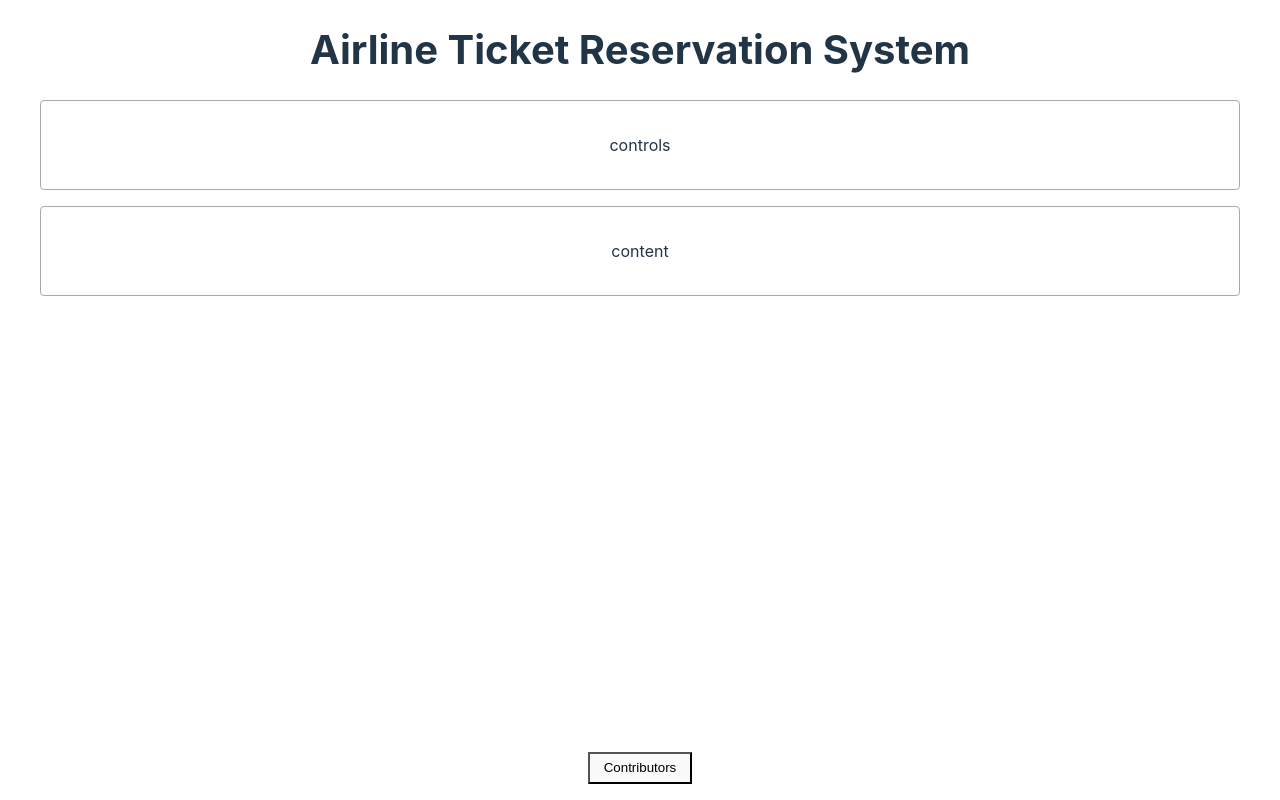
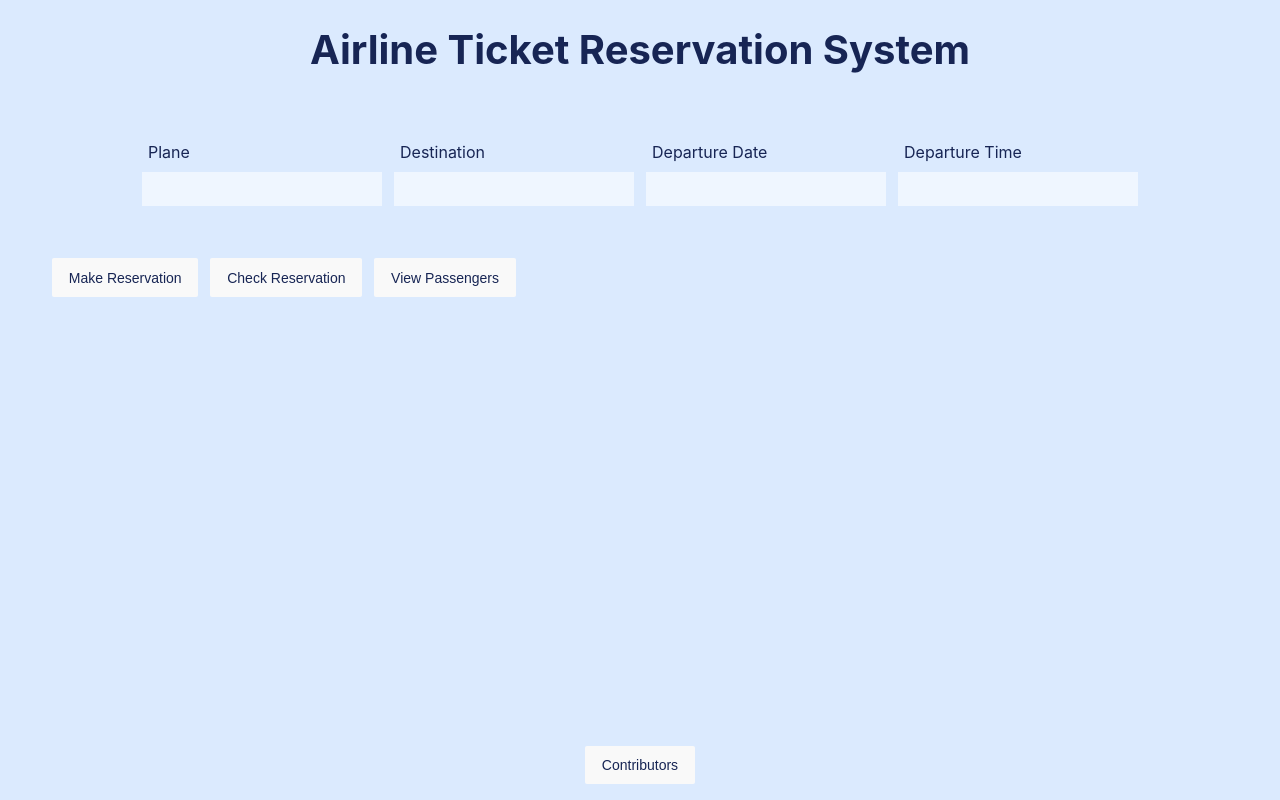
Before and after one commit to delmac-dev/ticket-reservation, a website built with Vite: page index.html in a window 1280 px wide. Built offline with nearby package versions, Linux system fonts and the light colour scheme.

Commit message:
made general edits

```diff
--- a/index.html
+++ b/index.html
@@ -13,10 +13,31 @@
         <h1>Airline Ticket Reservation System</h1>
       </header>
       <section id="controls">
-        controls
+        <div class="control">
+          <label for="plane">Plane</label>
+          <input type="text" name="phane" id="plan">
+        </div>
+        <div class="control">
+          <label for="destination">Destination</label>
+          <input type="text" name="destination" id="destination">
+        </div>
+        <div class="control">
+          <label for="date">Departure Date</label>
+          <input type="text" name="date" id="date">
+        </div>
+        <div class="control">
+          <label for="time">Departure Time</label>
+          <input type="text" name="time" id="time">
+        </div>
       </section>
       <section id="content">
-        content
+        <div id="content-nav">
+          <button type="button" class="nav-buttons" id="make-reservation">Make Reservation</button>
+          <button type="button" class="nav-buttons" id="check-reservation">Check Reservation</button>
+          <button type="button" class="nav-buttons" id="view-passengers">View Passengers</button>
+        </div>
+        <div id="content-body">
+        </div>
       </section>
       <footer>
         <button type="button">Contributors</button>
--- a/style.css
+++ b/style.css
@@ -1,12 +1,10 @@
 :root {
-  font-family: "Inter", sans-serif;
-  line-height: 1.5;
-  font-weight: 400;
+  --bg-main: #dbeafe;
+  --bg-card: #eff6ff;
+  --fg-main: #172554;
+  --fg-secondary: #242424;
 
   color-scheme: light dark;
-  color: rgba(255, 255, 255, 0.87);
-  background-color: #242424;
-
   font-synthesis: none;
   text-rendering: optimizeLegibility;
   -webkit-font-smoothing: antialiased;
@@ -15,7 +13,13 @@
 
 button {
   cursor: pointer;
-  padding: 0.5em 1em;
+  padding: 0.8em 1.2em;
+  font-size: 14px;
+  color: var(--fg-main);
+  background-color: var(--bg-card);
+  border-radius: 2px;
+  outline: none;
+  border: none
 }
 
 *{
@@ -27,9 +31,13 @@ button {
 body{
   width: 100%;
   position: relative;
+  font-family: "Inter", sans-serif;
+  line-height: 1.5;
   display: flex;
   justify-content: center;
   align-items: center;
+  color: var(--fg-main);
+  background-color: var(--bg-main);
 }
 
 main{
@@ -45,15 +53,57 @@ header h1{
   text-align: center;
 }
 
-section{
+#controls{
   width: 100%;
-  border: 1px solid darkgray;
-  border-radius: 4px;
   margin: 1em 0;
   padding: 2em 0;
   display: flex;
   justify-content: center;
   align-items: center;
+  gap: 12px;
+}
+
+#controls .control{
+  width: 240px;
+  display: flex;
+  flex-direction: column;
+}
+
+#controls .control label{
+  width: 100%;
+  padding: 8px 6px;
+  font-size: 16px;
+  font-weight: 400;
+}
+
+#controls .control input{
+  outline: none;
+  border: none;
+  width: 100%;
+  font-size: 16px;
+  padding: 8px 6px;
+  background-color: var(--bg-card);
+  color: var(--fg-main);
+}
+
+#content{
+  width: 100%;
+  margin: 1em 0;
+}
+
+#content-nav{
+  width: 100%;
+  height: 47px;
+  display: flex;
+  justify-content: start;
+  align-items: center;
+  gap: 12px;
+  padding: 0 12px;
+}
+
+#content-body {
+  width: 100%;
+  padding: 10px;
 }
 
 footer{
```
